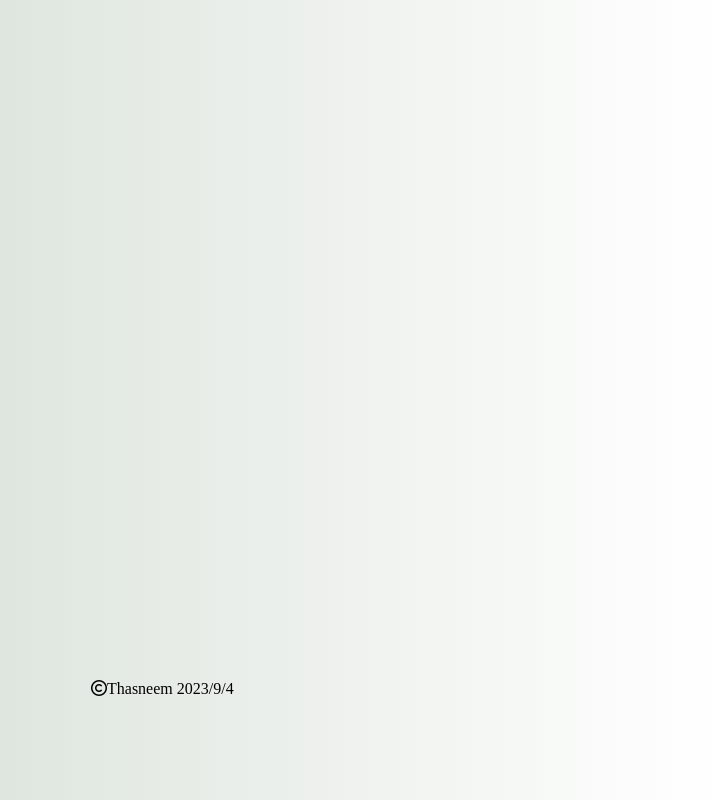
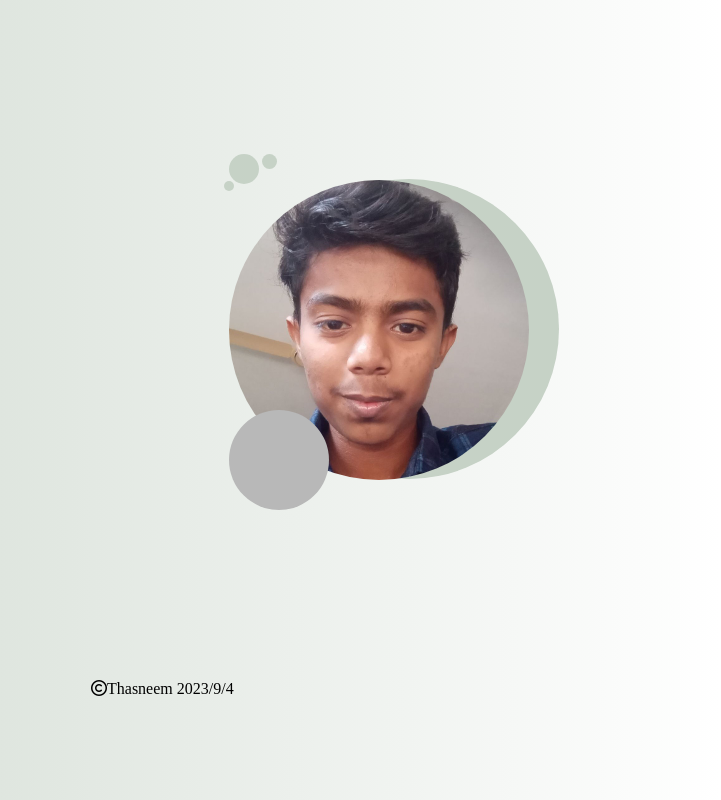
Before and after one commit to thasneem36/simple_WebDesign, a plain HTML site: page index.html in a window 1280 px wide. Shown: the full height of the page, 559-1280 px from the left. Drawn offline with Linux system fonts and the light colour scheme.

Commit message:
new update

```diff
--- a/index.html
+++ b/index.html
@@ -31,33 +31,39 @@
             </div>
 
             <div class="myc">
+
                 <div class="aboutus">
                     <p id="hello_c" class="hello">Hello, I am</p>
                     <p class="fullname">Habeeb Mohammed</p>
                     <p id="name" class="name">Mohammed Thasneem</p>
                 </div>
+
                 <div class="socialmedia">
-
                     <a href="https://www.youtube.com/channel/UCAE9z8mXoZ3_4yewHYIJm_g" target="_blank">
                         <i id="soci6" class="fa fa-youtube shadow" aria-hidden="true"></i></a>
-
                     <a href="https://wa.me/+94779993880" target="_blank">
                         <i id="soci1" class="fa-brands fa-whatsapp shadow"></i></a>
-
                     <a href="https://www.instagram.com/m.thasneem.mt/" target="_blank">
                         <i id="soci2" class="fa-brands fa-instagram shadow"></i></i></a>
-
                     <a href="https://web.facebook.com/thasneemhmm/" target="_blank">
                         <i id="soci3" class="fa fa-facebook shadow"></i></a>
-
                     <a href="#" target="_blank">
                         <i id="soci4" class="fa fa-linkedin shadow"></i></a>
-
                     <a href="#" target="_blank">
                         <i id="soci5" class="fa-brands fa-git shadow"></i></a>
-
                 </div>
             </div>
+        </div>
+
+        <div class="pro">
+
+            <div class="fornt_round"></div>
+            <img class="pro_img" src="./img.jpg" alt="">
+            <div class="back_round"></div>
+            <div class="dot_round"></div>
+            <div class="dot_round dot1"></div>
+            <div class="dot_round dot2"></div>
+
         </div>
 
         <header><i id="copy" class="fa fa-copyright" aria-hidden="true"></i>Thasneem 2023/9/4</header>
--- a/style.css
+++ b/style.css
@@ -112,3 +112,57 @@ header{
     top: 680px;
     left: 650px;
 }
+
+.pro{
+    position: absolute;
+    top: 20%;
+    left: 60%;
+    padding: 20px;
+}
+
+.fornt_round{
+    width: 100px;
+    height: 100px;
+    border-radius: 50%;
+    position: absolute;
+    top: 250px;
+    background-color: rgb(184, 184, 184);
+}
+.pro_img{
+    width: 300px;
+    border-radius: 50%;
+}
+.pro_img:hover{
+    box-shadow: 1px 1px 10px rgba(43, 42, 42, 0.801);
+}
+.back_round{
+    width: 300px;
+    height: 300px;
+    border-radius: 50%;
+    position: absolute;
+    z-index: -999;
+    left: 50px;
+    bottom: 80px;
+    background-color: #c6d2c6;
+}
+.dot_round{
+    height: 30px;
+    width: 30px;
+    background-color: #c6d2c6;
+    border-radius: 50%;
+    position: relative;
+    bottom: 330px;
+    animation: dot_anime 10s infinite;
+}
+.dot1{
+    height: 15px;
+    width: 15px;
+    left: 33px;
+    bottom: 360px;
+}
+.dot2{
+    height: 10px;
+    width: 10px;
+    bottom: 348px;
+    right: 5px;
+}
```
Also changed, not shown: img.jpg (added).
